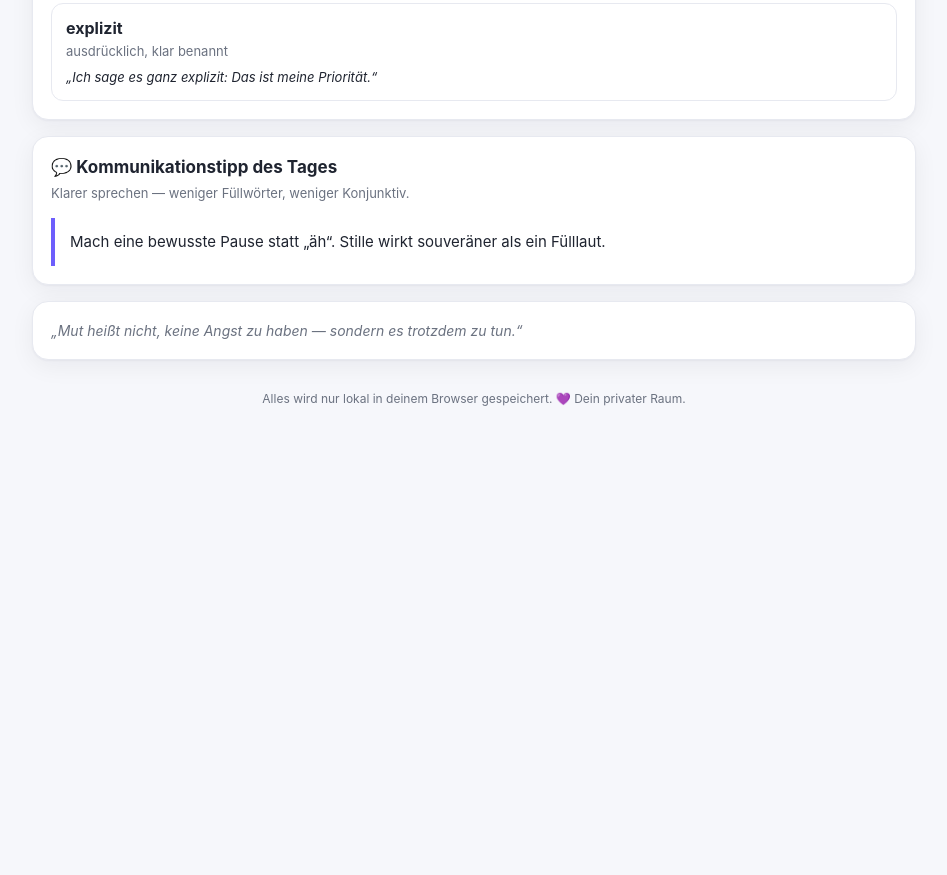
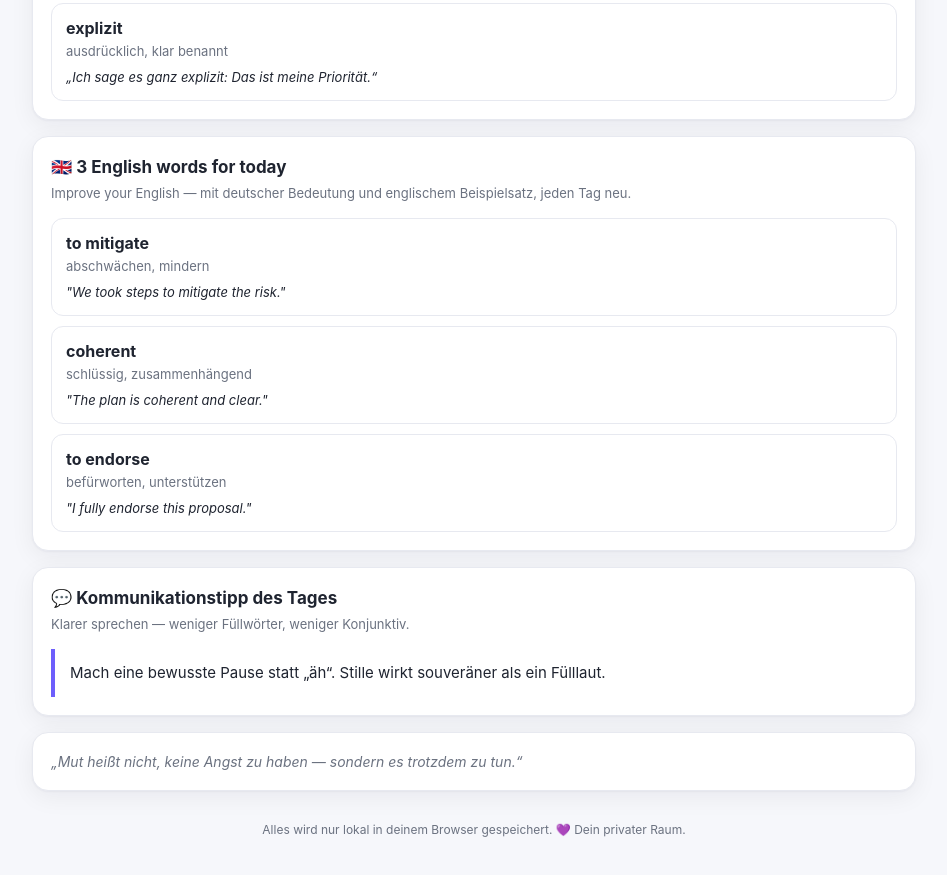
Before and after one commit to NickyNikaa/mein-leben-dashboard, a plain HTML site: page index.html in a window 1280 px wide. Shown: the part 1211-2086 px from the top of the page, without its empty margins (166-1113 px from the left). Before the commit the page ends 1699 px from the top, so only its background shows below. Drawn offline with Linux system fonts and the light colour scheme.

Commit message:
Taegliche 3 englische Woerter mit Beispielsatz

```diff
--- a/index.html
+++ b/index.html
@@ -184,6 +184,11 @@
       <h2>📚 3 Wörter für heute</h2>
       <div class="sub">Eloquent & professionell — mit Bedeutung und Beispiel, jeden Tag neu.</div>
       <div id="words"></div>
+    </div>
+    <div class="card">
+      <h2>🇬🇧 3 English words for today</h2>
+      <div class="sub">Improve your English — mit deutscher Bedeutung und englischem Beispielsatz, jeden Tag neu.</div>
+      <div id="words-en"></div>
     </div>
     <div class="card">
       <h2>💬 Kommunikationstipp des Tages</h2>
@@ -417,6 +422,57 @@
     {w:"konziliant", m:"entgegenkommend, versöhnlich", e:"Trotz Kritik blieb sie konziliant im Ton."}
   ];
 
+  var vocabEn = [
+    {w:"to leverage", m:"nutzen, ausschöpfen", e:"We can leverage our existing network to reach new clients."},
+    {w:"to streamline", m:"verschlanken, effizienter machen", e:"We streamlined the process to save time."},
+    {w:"concise", m:"prägnant, knapp", e:"Please keep your summary concise."},
+    {w:"to align", m:"abstimmen, in Einklang bringen", e:"Let's align on the goals before we start."},
+    {w:"insightful", m:"aufschlussreich, tiefgründig", e:"That was a very insightful comment."},
+    {w:"to advocate (for)", m:"sich einsetzen für", e:"She advocates for clearer communication in meetings."},
+    {w:"compelling", m:"überzeugend, fesselnd", e:"He made a compelling argument."},
+    {w:"to facilitate", m:"erleichtern, moderieren", e:"I'll facilitate tomorrow's workshop."},
+    {w:"thorough", m:"gründlich", e:"We did a thorough review of the numbers."},
+    {w:"to prioritize", m:"priorisieren", e:"Let's prioritize the most urgent tasks first."},
+    {w:"nuance", m:"feine Abstufung, Nuance", e:"There's an important nuance here that we shouldn't miss."},
+    {w:"to reconcile", m:"in Einklang bringen, abgleichen", e:"We need to reconcile the two reports."},
+    {w:"pragmatic", m:"pragmatisch, sachlich", e:"Let's take a pragmatic approach."},
+    {w:"to elaborate", m:"näher ausführen", e:"Could you elaborate on that point?"},
+    {w:"diligent", m:"sorgfältig, gewissenhaft", e:"She is diligent about details."},
+    {w:"to mitigate", m:"abschwächen, mindern", e:"We took steps to mitigate the risk."},
+    {w:"coherent", m:"schlüssig, zusammenhängend", e:"The plan is coherent and clear."},
+    {w:"to endorse", m:"befürworten, unterstützen", e:"I fully endorse this proposal."},
+    {w:"versatile", m:"vielseitig", e:"He's a versatile team member."},
+    {w:"to convey", m:"vermitteln, ausdrücken", e:"Try to convey your point clearly."},
+    {w:"candid", m:"offen, ehrlich", e:"I appreciate your candid feedback."},
+    {w:"to iterate", m:"schrittweise verbessern", e:"We'll iterate on the design next week."},
+    {w:"substantial", m:"beträchtlich, wesentlich", e:"We saw a substantial improvement this quarter."},
+    {w:"to delegate", m:"delegieren, abgeben", e:"Learn to delegate tasks you can't do alone."},
+    {w:"articulate", m:"sich klar ausdrückend", e:"She is remarkably articulate under pressure."},
+    {w:"to consolidate", m:"zusammenführen, festigen", e:"Let's consolidate the feedback into one document."},
+    {w:"proactive", m:"vorausschauend handelnd", e:"Be proactive and raise concerns early."},
+    {w:"to underscore", m:"unterstreichen, betonen", e:"I want to underscore how important this is."},
+    {w:"resilient", m:"widerstandsfähig, belastbar", e:"A resilient team adapts quickly."},
+    {w:"to clarify", m:"klarstellen", e:"Let me clarify what I meant."},
+    {w:"meticulous", m:"akribisch, sehr sorgfältig", e:"She's meticulous about deadlines."},
+    {w:"to expedite", m:"beschleunigen", e:"Can we expedite the approval?"},
+    {w:"tangible", m:"greifbar, konkret", e:"We need tangible results, not just ideas."},
+    {w:"to reinforce", m:"verstärken, bekräftigen", e:"This data reinforces our decision."},
+    {w:"pertinent", m:"sachdienlich, relevant", e:"That's a pertinent question."},
+    {w:"to accommodate", m:"entgegenkommen, berücksichtigen", e:"We can accommodate your schedule."},
+    {w:"astute", m:"scharfsinnig, clever", e:"That was an astute observation."},
+    {w:"to spearhead", m:"anführen, vorantreiben", e:"She spearheaded the new initiative."},
+    {w:"seamless", m:"nahtlos, reibungslos", e:"We aim for a seamless experience."},
+    {w:"to substantiate", m:"belegen, untermauern", e:"Can you substantiate that claim?"},
+    {w:"eloquent", m:"redegewandt, wortgewandt", e:"Her eloquent speech impressed everyone."},
+    {w:"to foster", m:"fördern, pflegen", e:"We foster open communication in the team."},
+    {w:"robust", m:"robust, belastbar", e:"We built a robust plan for next year."},
+    {w:"to navigate", m:"bewältigen, sich zurechtfinden", e:"She navigated the negotiation skillfully."},
+    {w:"prudent", m:"umsichtig, klug", e:"It's prudent to keep a backup."},
+    {w:"to resonate", m:"Anklang finden, nachhallen", e:"Your message really resonated with the team."},
+    {w:"succinct", m:"knapp, bündig", e:"Keep the email succinct."},
+    {w:"to empower", m:"befähigen, stärken", e:"Good leaders empower their teams."}
+  ];
+
   var commtips = [
     "Streiche Füllwörter wie „eigentlich“, „irgendwie“, „quasi“. Ein Satz ohne sie wirkt sofort klarer und selbstbewusster.",
     "Ersetze „ich würde sagen“ durch „ich sage“. Der Indikativ macht deine Aussagen verbindlicher als der Konjunktiv.",
@@ -647,6 +703,17 @@
       html += '<div class="word"><div class="w">'+esc(it.w)+'</div><div class="m">'+esc(it.m)+'</div><div class="e">„'+esc(it.e)+'“</div></div>';
     }
     box.innerHTML = html;
+
+    var boxEn = document.getElementById("words-en");
+    if(boxEn){
+      var htmlEn = "";
+      for(var j=0;j<3;j++){
+        var en = vocabEn[((n*3)+j) % vocabEn.length];
+        htmlEn += '<div class="word"><div class="w">'+esc(en.w)+'</div><div class="m">'+esc(en.m)+'</div><div class="e">"'+esc(en.e)+'"</div></div>';
+      }
+      boxEn.innerHTML = htmlEn;
+    }
+
     var tip = document.getElementById("commtip");
     if(tip) tip.textContent = commtips[n % commtips.length];
   }
```
